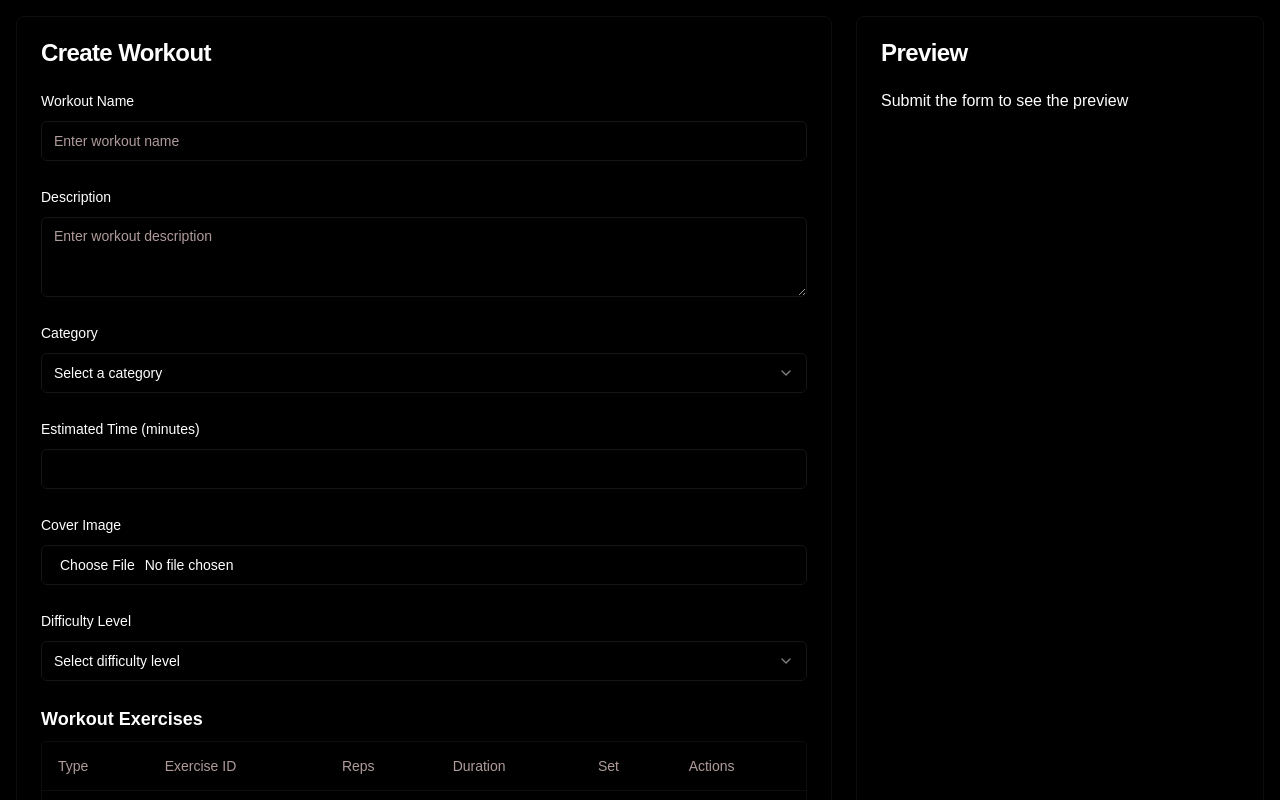
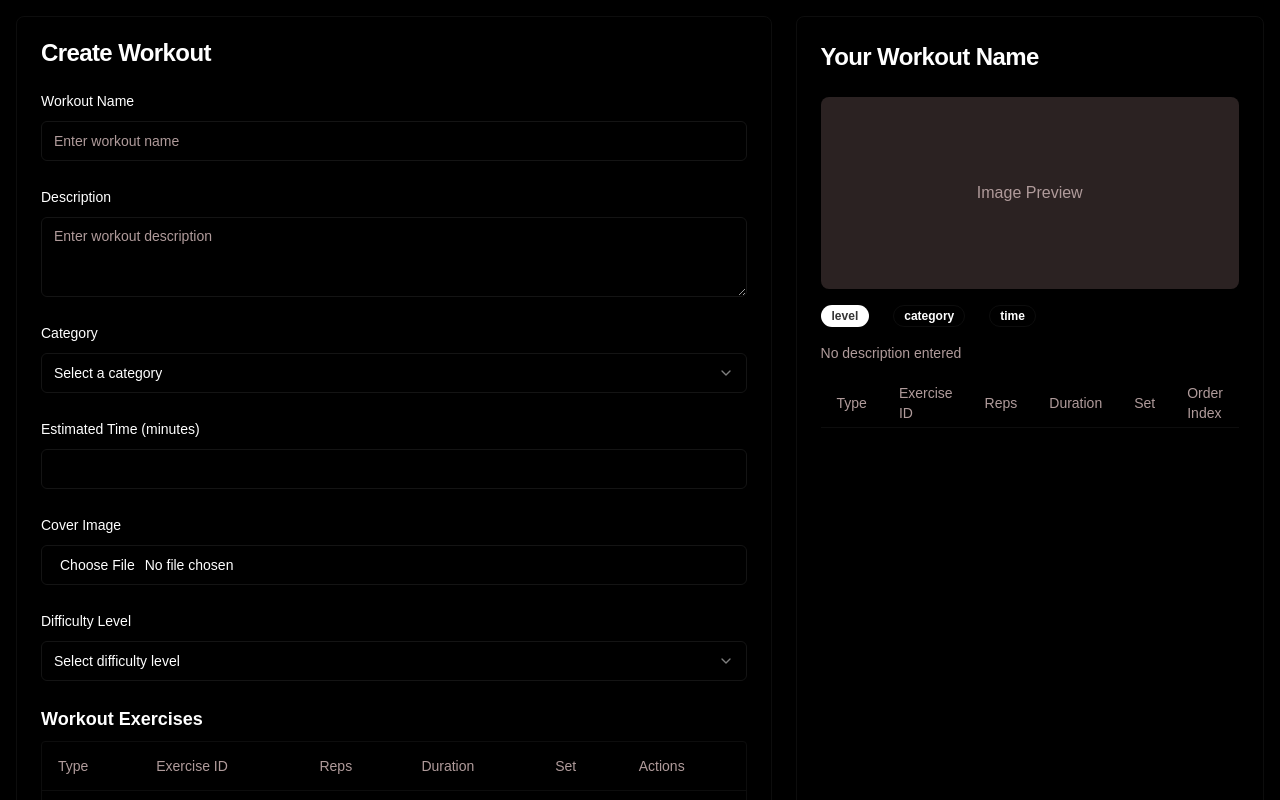
Before and after one commit to Fordjour12/fitnex-test, a Next.js app in the folder fitnex-web/: page /workout/create-workout in a window 1280 px wide. Shown: the top 800 px of the page. Built offline with nearby package versions, Linux system fonts and the light colour scheme.

Commit message:
updating the preview format
making the preview of all the exercise easy to undestand.

```diff
--- a/fitnex-web/app/globals.css
+++ b/fitnex-web/app/globals.css
@@ -4,6 +4,15 @@
 
 body {
   font-family: Arial, Helvetica, sans-serif;
+}
+input[type="number"]::-webkit-inner-spin-button,
+input[type="number"]::-webkit-outer-spin-button {
+  -webkit-appearance: none;
+  margin: 0;
+}
+input[type="number"] {
+  -moz-appearance: textfield;
+  appearance: textfield;
 }
 
 @layer utilities {
--- a/fitnex-web/components/workout/create-workout.tsx
+++ b/fitnex-web/components/workout/create-workout.tsx
@@ -2,12 +2,19 @@
 
 import { zodResolver } from "@hookform/resolvers/zod";
 import { PlusIcon, TrashIcon } from "lucide-react";
-import { useState } from "react";
+import { Fragment, useState } from "react";
 import { useFieldArray, useForm } from "react-hook-form";
 import * as z from "zod";
 
+import { Badge } from "@/components/ui/badge";
 import { Button } from "@/components/ui/button";
-import { Card, CardContent, CardHeader, CardTitle } from "@/components/ui/card";
+import {
+	Card,
+	CardContent,
+	CardDescription,
+	CardHeader,
+	CardTitle,
+} from "@/components/ui/card";
 import {
 	Form,
 	FormControl,
@@ -82,7 +89,7 @@ export default function CreateWorkoutComponent() {
 		name: "workout_exercises",
 	});
 
-
+	const watchedValues = form.watch();
 
 	const onSubmit = async (values: WorkoutSchemaType) => {
 		setPreview(values);
@@ -457,7 +464,7 @@ export default function CreateWorkoutComponent() {
 												exercise_id: 0,
 												reps: 0,
 												duration: 0,
-                        set: 1,
+												set: 0,
 											})
 										}
 										className="mt-2"
@@ -473,17 +480,110 @@ export default function CreateWorkoutComponent() {
 				</Card>
 				<Card>
 					<CardHeader>
-            <CardTitle>Preview</CardTitle>
+						<CardTitle className="text-2xl font-bold">
+							{watchedValues.name || "Your Workout Name"}
+						</CardTitle>
 					</CardHeader>
-          <CardContent>
-            <ScrollArea className="h-[600px]">
-              {preview ? (
-                <pre className="whitespace-pre-wrap">
-                  {JSON.stringify(preview, null, 2)}
-                </pre>
+					<CardContent className="space-y-4">
+						{watchedValues.cover_image?.length ? (
+							<div className="w-full h-48 rounded-lg overflow-hidden">
+								<img
+									src={URL.createObjectURL(watchedValues.cover_image[0])}
+									alt="Exercise  Preview"
+									className="my-4 max-h-40 w-full object-contain aspect-video"
+								/>
+							</div>
 						) : (
-                <p>Submit the form to see the preview</p>
+							<div className="w-full h-48 bg-muted rounded-lg flex items-center justify-center">
+								<span className="text-muted-foreground">Image Preview</span>
+							</div>
 						)}
+						<div className="flex flex-grow gap-6">
+							<Badge>{watchedValues.difficulty_level || "level"}</Badge>
+							<Badge variant={"outline"}>
+								{watchedValues.category || "category"}
+							</Badge>
+							<Badge variant={"outline"}>
+								{watchedValues.estimated_time || "time"}
+							</Badge>
+						</div>
+						<CardDescription>
+							{watchedValues.description || "No description entered"}
+						</CardDescription>
+
+						<ScrollArea>
+							<Table>
+								<TableHeader>
+									<TableRow>
+										<TableHead>Type</TableHead>
+										<TableHead>Exercise ID</TableHead>
+										<TableHead>Reps</TableHead>
+										<TableHead>Duration</TableHead>
+										<TableHead>Set</TableHead>
+										<TableHead>Order Index</TableHead>
+									</TableRow>
+								</TableHeader>
+								<TableBody>
+									{fields.map((field, index) => (
+										<TableRow key={field.id}>
+											{watchedValues.workout_exercises[index].type ===
+											"exercise" ? (
+												<Fragment>
+													<TableCell>
+														{watchedValues.workout_exercises[index].type ||
+															"type"}
+													</TableCell>
+													<TableCell>
+														{watchedValues.workout_exercises[index]
+															.exercise_id || 0}
+													</TableCell>
+													<TableCell>
+														{watchedValues.workout_exercises[index].reps || 0}
+													</TableCell>
+													<TableCell>
+														{watchedValues.workout_exercises[index].duration ||
+															0}
+													</TableCell>
+													<TableCell>
+														{watchedValues.workout_exercises[index].set || 0}
+													</TableCell>
+													<TableCell>
+														{watchedValues.workout_exercises[index]
+															.order_index || 0}
+													</TableCell>
+												</Fragment>
+											) : (
+												<Fragment>
+													<TableCell>
+														{watchedValues.workout_exercises[index].type ||
+															"type"}
+													</TableCell>
+													<TableCell>
+														{watchedValues.workout_exercises[index]
+															.exercise_id || 0}
+													</TableCell>
+													<TableCell>
+														{watchedValues.workout_exercises[index].reps || 0}
+													</TableCell>
+													<TableCell>
+														{watchedValues.workout_exercises[index].duration ||
+															0}
+													</TableCell>
+													<TableCell>
+														{(watchedValues.workout_exercises[index].type &&
+															watchedValues.workout_exercises[index].set) ||
+															0}
+													</TableCell>
+													<TableCell>
+														{watchedValues.workout_exercises[index]
+															.order_index || 0}
+													</TableCell>
+												</Fragment>
+											)}
+										</TableRow>
+									))}
+								</TableBody>
+							</Table>
 						</ScrollArea>
 					</CardContent>
 				</Card>
```
Lines whose indentation alone changed are shown as unchanged.
